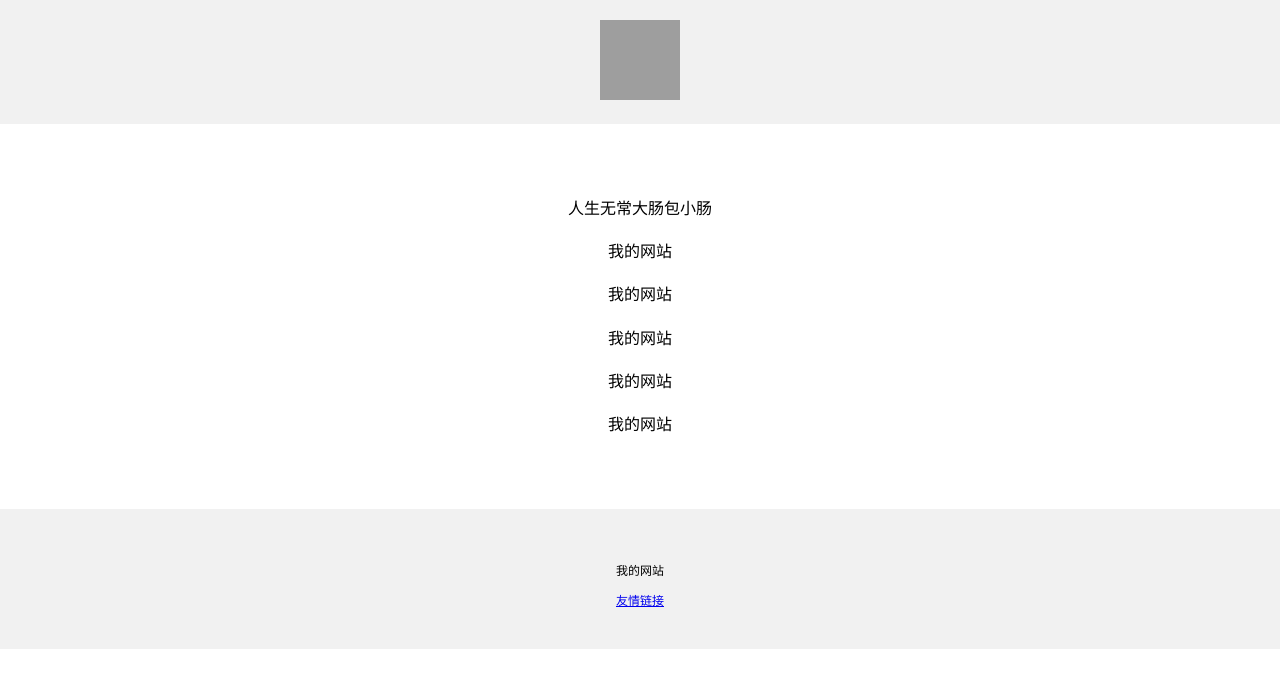
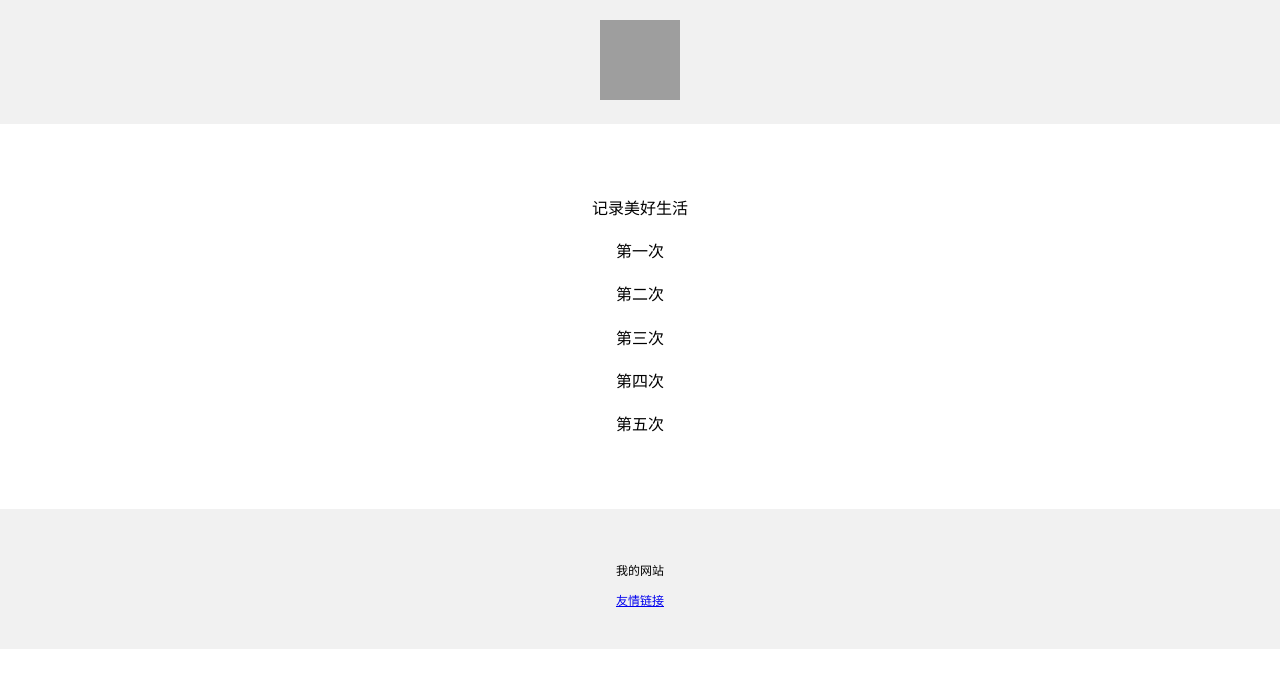
Before and after one commit to qifafa/qifafa-01, a plain HTML site: page index.html in a window 1280 px wide. Drawn offline with Linux system fonts and the light colour scheme; grey boxes are pictures that could not be loaded.

Commit message:
Add files via upload

```diff
--- a/index.html
+++ b/index.html
@@ -3,7 +3,7 @@
   <head>
     <meta charset="utf-8">
     <meta name="viewport" content="width=device-width, initial-scale=1" />
-    <title>康文昌的在线HTML 教学小工具</title>
+    <title>祁发发和黄花花的日常</title>
     <style>
       body {
         margin: 0;
@@ -28,12 +28,12 @@
      text-align:center;
      background-color: #ffffff;
      ">
-       <p>人生无常大肠包小肠</p>
-       <p>我的网站</p>
-       <p>我的网站</p>
-       <p>我的网站</p>
-       <p>我的网站</p>
-       <p>我的网站</p>
+       <p>记录美好生活</p>
+       <p>第一次</p>
+       <p>第二次</p>
+       <p>第三次</p>
+       <p>第四次</p>
+       <p>第五次</p>
     </div>
      <div style="
      background-color:#f1f1f1;
```
